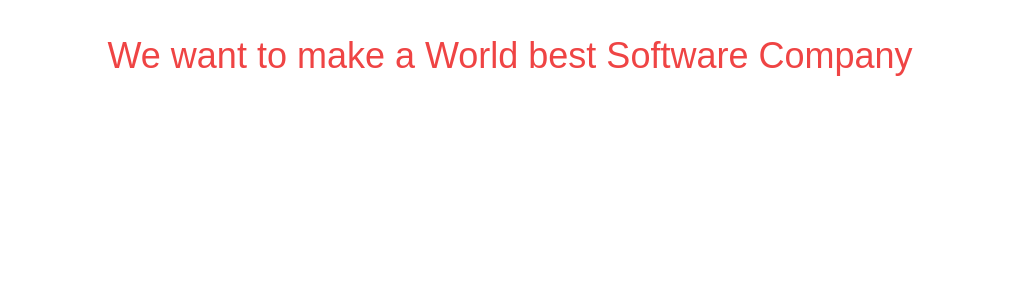
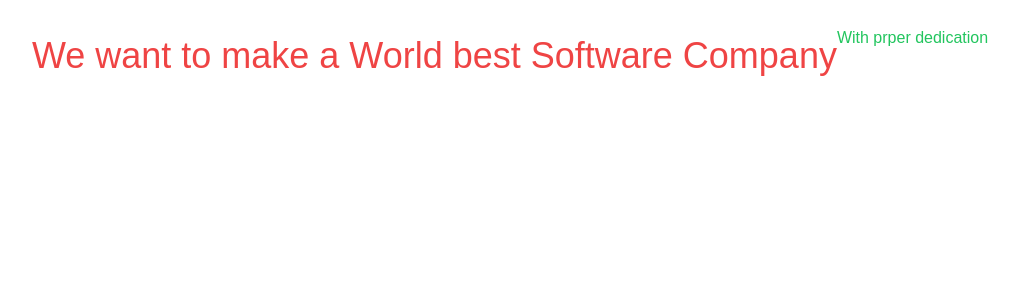
Before and after one commit to TechMonohorIT/tm-main-website, a Next.js app: page / in a window 1280 px wide. Shown: the top 300 px of the page, without its empty margins (130-1149 px from the left). Built offline with nearby package versions, Linux system fonts and the light colour scheme.

Commit message:
second adding

```diff
--- a/app/page.js
+++ b/app/page.js
@@ -3,6 +3,7 @@ export default function Home() {
   return (
     <div className="flex justify-center items-center max-h-screen">
        <h1 className=" text-red-500  text-4xl mt-9">We want to make a World best Software Company</h1>
+       <h3 className="text-center text-green-500">With prper dedication</h3>
     </div>
   );
 }
```
